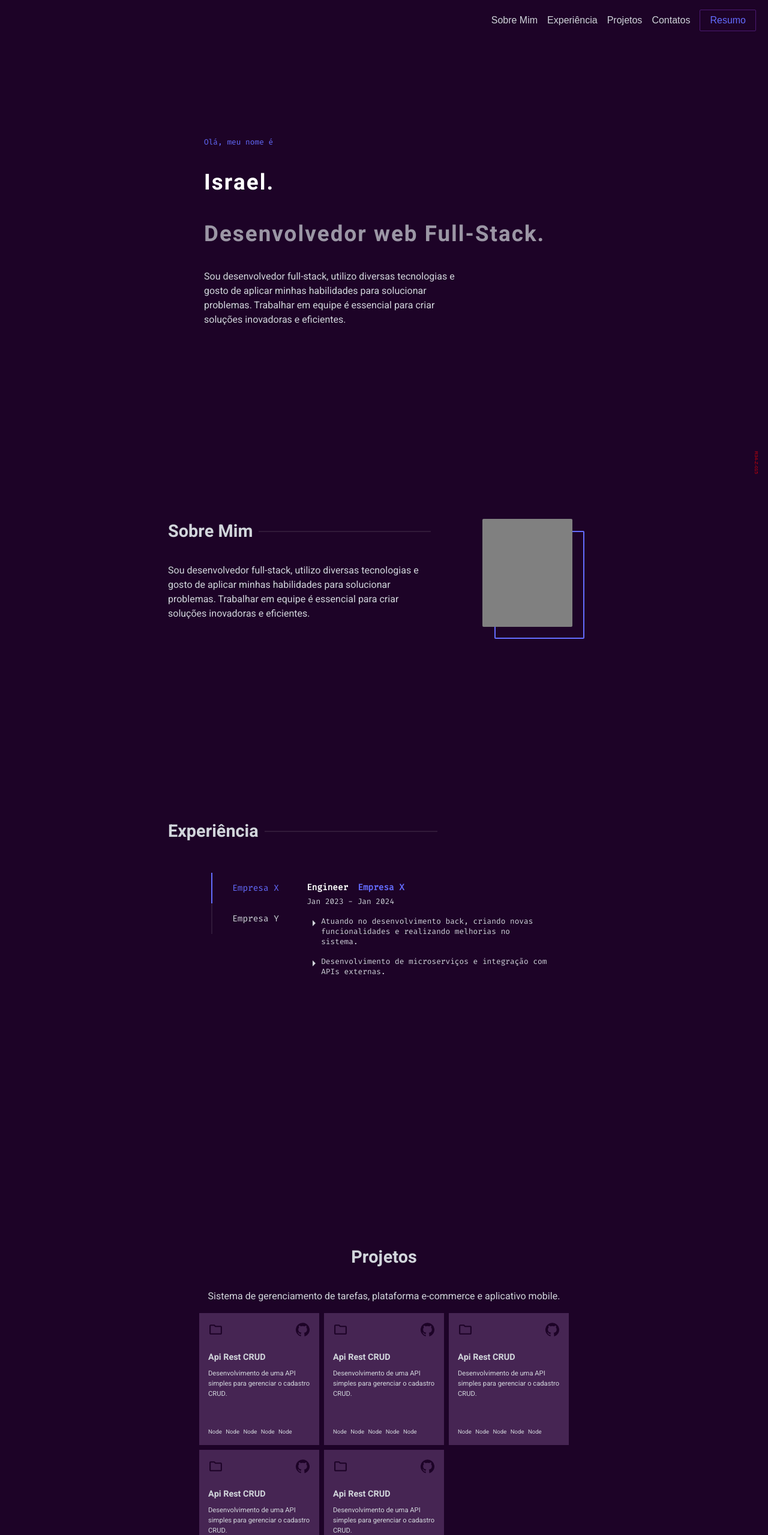
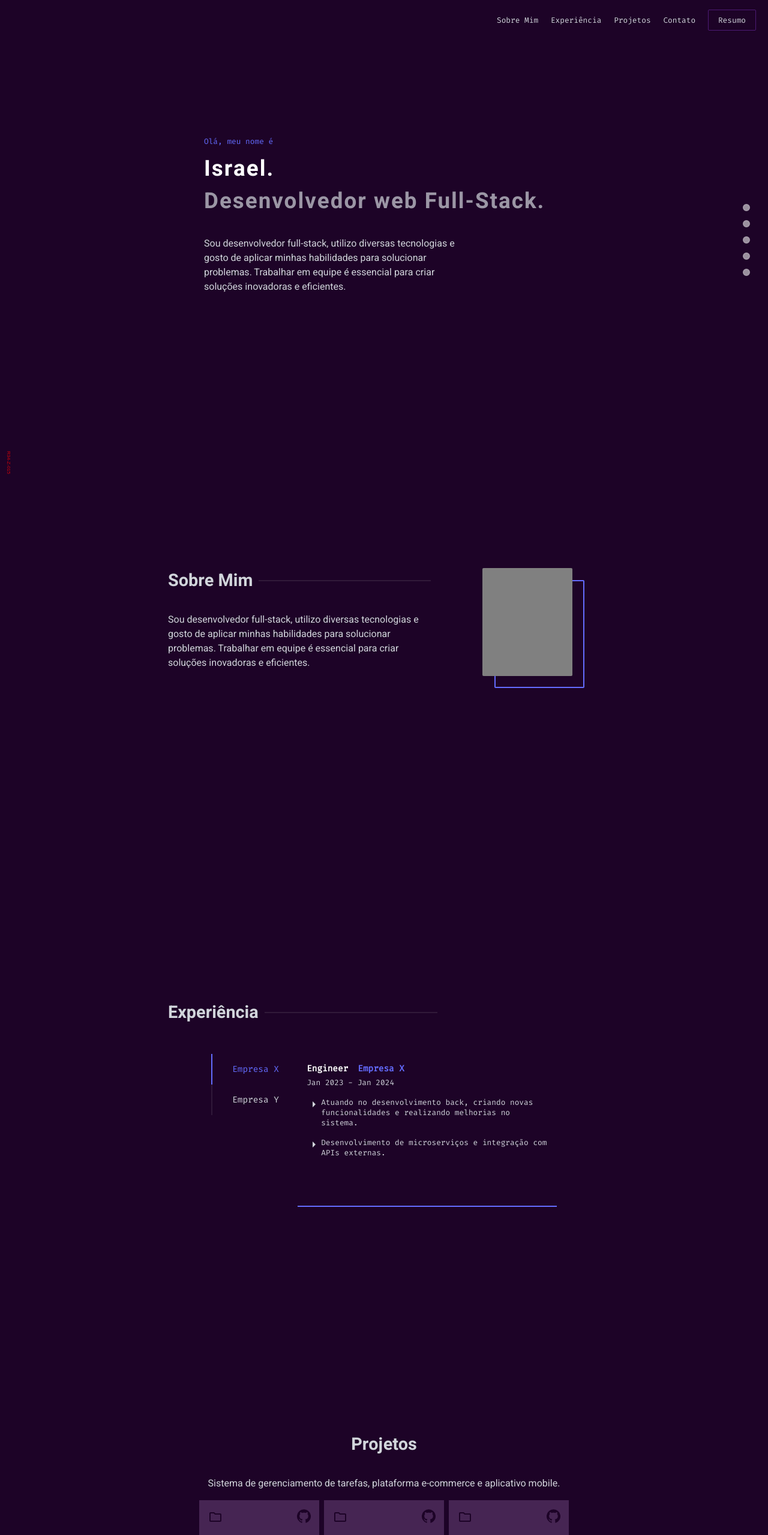
Before and after one commit to icadorin/portfolio, a React (Vite) app: page / in a window 1280 px wide. Shown: the top 2559 px of the page at 60% size. Built offline with nearby package versions, Linux system fonts and the light colour scheme.

Commit message:
Enhancements layout to smaller screens

```diff
--- a/src/components/Profile.tsx
+++ b/src/components/Profile.tsx
@@ -8,31 +8,40 @@ import companies from "../data/companiesData";
 const Profile: React.FC = () => {
   const [selectedCompany, setSelectedCompany] = useState(companies[0]);
 
+  const scrollToSection = (sectionId: string) => {
+    const element = document.getElementById(sectionId);
+    if (element) {
+      element.scrollIntoView({ behavior: 'smooth' });
+    }
+  };
+
   return (
     <section className="profile-container">
       <header className="header">
+
         <nav className="nav-links">
-          <button onClick={() => document.getElementById("sobre")?.scrollIntoView({ behavior: "smooth" })}>
-            Sobre Mim
-          </button>
-          <button onClick={() => document.getElementById("experiencia")?.scrollIntoView({ behavior: "smooth" })}>
-            Experiência
-          </button>
-          <button onClick={() => document.getElementById("Projetos")?.scrollIntoView({ behavior: "smooth" })}>
-            Projetos
-          </button>
-          <button onClick={() => document.getElementById("contatos")?.scrollIntoView({ behavior: "smooth" })}>
-            Contatos
-          </button>
-          <button
-            className="btn-resume"
-            onClick={() => document.getElementById("resumo")?.scrollIntoView({ behavior: "smooth" })}>
-            Resumo
-          </button>
+          <button onClick={() => scrollToSection("sobre")}>Sobre Mim</button>
+          <button onClick={() => scrollToSection("experiencia")}> Experiência</button>
+          <button onClick={() => scrollToSection("projetos")}>Projetos</button>
+          <button onClick={() => scrollToSection("contato")}>Contato</button>
+          <button className="btn-resume" onClick={() => scrollToSection("resumo")}>Resumo</button>
         </nav>
+
       </header>
 
       <main className="content-wrapper">
+
+        <div className="side-navigation">
+          {['resumo', 'sobre', 'experiencia', 'projetos', 'contato'].map((section) => (
+            <button
+              key={section}
+              onClick={() => document.getElementById(section)?.scrollIntoView({ behavior: 'smooth' })}
+              className="nav-dot"
+              aria-label={`Ir para ${section}`}
+            />
+          ))}
+        </div>
+
         <section id="resumo" className="resume">
           <p className="resume-greeting">Olá, meu nome é</p>
           <p className="resume-name">Israel.</p>
@@ -109,9 +118,10 @@ const Profile: React.FC = () => {
             {[...Array(5)].map((_, index) => (
               <div key={index} className="card">
                 <div className="icon-container">
+                  <div className="folder-icon">
+                    <Folder sx={{ color: " #1d0327" }} />
+                  </div>
                   <div>
-                    <Folder className="folder-icon" sx={{ fontSize: 25, color: " #1d0327" }} />
-                  </div>
                     <a
                       className="github-icon"
                       href="https://github.com/username!#!@$!$!"
@@ -119,6 +129,7 @@ const Profile: React.FC = () => {
                     >
                       <GitHub sx={{ fontSize: 25, color: " #1d0327" }} />
                     </a>
+                  </div>
                 </div>
                 <h2 className="project-title">Api Rest CRUD</h2>
                 <p className="project-description">
@@ -134,21 +145,23 @@ const Profile: React.FC = () => {
           </div>
         </section>
 
-        <section id="contatos" className="contact">
+        <section id="contato" className="contact">
           <h2 className="section-contact">Contato</h2>
           <div className="link-format">
             <a
+              className="linkedin-icon"
               href="https://www.linkedin.com/in/username!#!@$!$!"
               target="_blank"
               rel="noopener noreferrer"
             >
-              <LinkedIn sx={{ color: 'white' }} />
+              <LinkedIn sx={{ fontSize: 25, color: 'white' }} />
             </a>
             <a
+              className="github-g-icon"
               href="https://github.com/username!#!@$!$!"
               target="_blank" rel="noopener noreferrer"
             >
-              <GitHub sx={{ color: 'white' }} />
+              <GitHub sx={{ fontSize: 25, color: 'white' }} />
             </a>
           </div>
           <p className="contact-email">email_bolado34@gmail.com</p>
@@ -161,6 +174,7 @@ const Profile: React.FC = () => {
         <footer className="footer">
           <p>Desenvolvido por Israel &copy; {new Date().getFullYear()}</p>
         </footer>
+
       </main>
     </section>
   );
--- a/src/profile.css
+++ b/src/profile.css
@@ -20,6 +20,10 @@ body {
   font-family: "Heebo", sans-serif;
 }
 
+html {
+  scroll-behavior: smooth;
+}
+
 .header {
   width: 100%;
   position: relative;
@@ -28,18 +32,47 @@ body {
   text-align: right;
 }
 
+.side-navigation {
+  position: fixed;
+  right: 30px;
+  top: 50%;
+  transform: translateY(-50%);
+  display: flex;
+  flex-direction: column;
+  gap: 15px;
+  z-index: 100;
+}
+
+.nav-dot {
+  width: 12px;
+  height: 12px;
+  border-radius: 50%;
+  border: 2px solid #ffffff;
+  cursor: pointer;
+  opacity: 0.6;
+  transition: all 0.3s ease;
+}
+
+
+.nav-dot:hover,
+.nav-dot.active {
+  opacity: 1;
+  transform: scale(1.2);
+}
+
 .nav-links {
   display: flex;
   justify-content: flex-end;
-  gap: 1rem;
+  gap: 1.3rem;
   margin-right: 20px;
 }
 
 .nav-links button {
   background: none;
   color: #d1d5db;
+  font-family: 'Fira Code', monospace;
   border: none;
-  font-size: 1rem;
+  font-size: 0.8rem;
   cursor: pointer;
   transition: 0.3s;
 }
@@ -49,7 +82,6 @@ body {
 }
 
 .nav-links .btn-resume {
-  color: #646cff;
   border: 1px solid hsl(273, 63%, 28%);
   border-radius: 2px;
   padding: 0.5rem 1rem;
@@ -60,27 +92,19 @@ body {
   border-color: rgb(107, 52, 151);
 }
 
-.about,
-.experience,
-.works,
-.contact {
-  margin-top: 20rem;
+section {
+  min-height: 90vh;
 }
 
-.resume-greeting,
-.resume-name,
-.resume-proficiency,
-.section-about,
-.section-experience,
-.section-works,
-.section-contact {
-  margin-bottom: 2rem;
+.resume-name {
+  margin-top: 0.6rem;
 }
 
 .section-about,
 .section-experience,
 .section-works,
 .section-contact {
+  margin-bottom: 2rem;
   font-size: 1.8rem;
 }
 
@@ -115,6 +139,7 @@ body {
 
 .resume-proficiency {
   opacity: 0.7;
+  margin-bottom: 2rem;
 }
 
 .description-container {
@@ -226,6 +251,10 @@ body {
   font-size: 0.9rem;
 }
 
+.exp-button:hover {
+  background-color: #f8f6f809;
+}
+
 .exp-button.selected {
   border-left: 2px solid #646cff;
   color: #646cff;
@@ -234,9 +263,10 @@ body {
 .exp-description {
   padding: 0.95rem;
   width: 75%;
-  height: 300px;
+  padding-bottom: 5rem;
   font-family: 'Fira Code', monospace;
   font-size: 0.9rem;
+  border-bottom: 2px solid #646cff;
 }
 
 .exp-desc-container {
@@ -267,6 +297,7 @@ body {
 
 .works {
   padding: 0 10%;
+  padding-bottom: 15rem;
 }
 
 .section-works,
@@ -300,6 +331,7 @@ body {
   width: 200px;
   background-color: #462553;
   position: relative;
+  transition: margin-top 0.2s ease-in-out;
 }
 
 .card:hover {
@@ -312,17 +344,37 @@ body {
 
 .icon-container {
   display: flex;
+  justify-content: space-between;
   align-items: center;
+  height: 25px;
   width: 100%;
 }
 
+.folder-icon {
+  display: flex;
+  align-items: center;
+}
+
 .github-icon {
-  margin-left: auto;
+  display: flex;
+  align-items: center;
+  justify-content: center;
+  padding-bottom: 2px;
+  width: 21px;
+  height: 21px;
+  border-radius: 50%;
+  transition: background-color 0.3s ease-in-out;
+}
+
+.github-icon:hover {
+  border-radius: 50%;
+  background-color: #d1d5db;
 }
 
 .project-title {
   margin-top: 1rem;
   font-size: 0.9rem;
+  transition: color 0.2s ease-in-out;
 }
 
 .project-description {
@@ -339,6 +391,12 @@ body {
 .project-technologies {
   margin-right: 0.4rem;
   font-size: 0.6rem;
+}
+
+.contact {
+  text-align: center;
+  padding: 0 25%;
+  min-height: 60vh;
 }
 
 .section-contact {
@@ -363,28 +421,43 @@ body {
   white-space: nowrap;
 }
 
-.contact {
-  text-align: center;
-  padding: 0 25%;
+.link-format {
+  display: flex;
+  align-items: center;
+  justify-content: center;
+  height: 25px;
+  gap: 2.5rem;
 }
 
-.link-format {
+.linkedin-icon {
   display: flex;
-  margin-top: 2rem;
+  align-items: center;
   justify-content: center;
-  gap: 1.2rem;
+  width: 17px;
+  height: 17px;
+  transition: transform 0.3s ease-in-out, background-color 0.3s ease-in-out;
 }
 
-.contact-link {
-  text-decoration: none;
-  color: #646cff;
-  font-size: 1.2rem;
-  gap: 1.2rem;
-  transition: color 0.3s;
+.github-g-icon {
+  display: flex;
+  align-items: center;
+  justify-content: center;
+  padding-bottom: 2px;
+  width: 21px;
+  height: 21px;
+  border-radius: 50%;
+  transition: transform 0.3s ease-in-out, background-color 0.3s ease-in-out;
 }
 
-.contact-link:hover {
-  color: #d1d5db;
+.linkedin-icon:hover {
+  transform: scale(1.2);
+  background-color: #646cff;
+}
+
+.github-g-icon:hover {
+  transform: scale(1.2);
+  border-radius: 50%;
+  background-color: #646cff;
 }
 
 .contact-email {
@@ -394,7 +467,7 @@ body {
 .easter-egg {
   position: fixed;
   bottom: 10px;
-  right: 15px;
+  left: 10px;
   font-family: "Orbitron", sans-serif;
   font-size: 1rem;
   color: #ff0000;
@@ -409,10 +482,27 @@ body {
 .footer {
   text-align: center;
   font-size: 0.9rem;
-  margin-top: 15rem;
 }
 
 @media (max-width: 780px) {
+
+  .content-wrapper {
+    transition: transform 0.3s ease-in-out;
+  }
+
+  .content-wrapper.menu-open {
+    transform: translateX(-25%);
+  }
+
+  .side-navigation {
+    right: 15px;
+    gap: 10px;
+  }
+
+  .nav-dot {
+    width: 10px;
+    height: 10px;
+  }
 
   .card-container {
     display: flex;
@@ -427,11 +517,11 @@ body {
 @media (max-width: 680px) {
 
   .nav-links {
-    gap: 0.5rem;
+    gap: 0.6rem;
   }
 
   .nav-links button {
-    font-size: 0.9rem;
+    font-size: 0.7rem;
   }
 
   .content-wrapper {
@@ -500,11 +590,15 @@ body {
 @media (max-width: 480px) {
 
   .nav-links {
-    gap: 0.5rem;
+    display: none;
   }
 
-  .nav-links button {
-    font-size: 0.8rem;
+  .header {
+    padding: 0.5rem 0;
+  }
+
+  .resume {
+    margin-top: 5rem;
   }
 }
 
```
Lines whose indentation alone changed are shown as unchanged.
